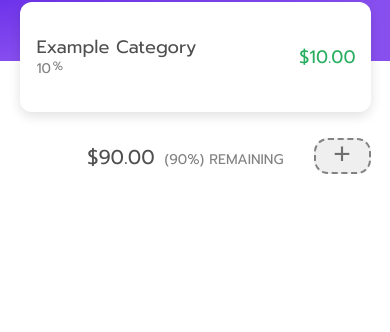
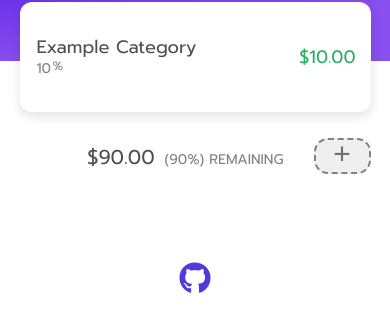
Before and after one commit to jacksonhvisuals/budget-calculator, a React (Create React App) app: page / in a window 390 px wide. Shown: the part 184-516 px from the top of the page. Built offline with nearby package versions, Linux system fonts and the light colour scheme.

Commit message:
:sparkles: Add GitHub icon
Add GitHub icon to link back to repo (close #7)

```diff
--- a/public/index.html
+++ b/public/index.html
@@ -12,6 +12,7 @@
     <link rel="shortcut icon" href="%PUBLIC_URL%/favicon.ico">
     <link href="https://fonts.googleapis.com/css?family=Raleway" rel="stylesheet">
     <link href="https://fonts.googleapis.com/css?family=Prompt" rel="stylesheet">
+    <link rel="stylesheet" href="https://use.fontawesome.com/releases/v5.2.0/css/all.css" integrity="sha384-hWVjflwFxL6sNzntih27bfxkr27PmbbK/iSvJ+a4+0owXq79v+lsFkW54bOGbiDQ" crossorigin="anonymous">
 
     <!--
       Notice the use of %PUBLIC_URL% in the tags above.
--- a/src/components/AppLayout/AppLayout.css
+++ b/src/components/AppLayout/AppLayout.css
@@ -70,7 +70,17 @@
   margin-left: auto;
   margin-right: auto;
   width: 50%;
-  padding-bottom: 200px;
+  padding-bottom: 0px;
+}
+
+.fa-github {
+  font-size: 32px;
+  margin-bottom: 20px;
+  margin-right: 20px;
+  color: #5438de;
+  position: fixed;
+  right: 0;
+  bottom: 0;
 }
 
 @media screen and (max-width: 1000px) {
@@ -110,6 +120,18 @@
   #background-color-header {
     height: 245px;
   }
+
+  .lower-container {
+    padding-bottom: 150px;
+  }
+
+  .fa-github {
+    margin-bottom: 20px;
+    margin-right: 0px;
+    position: static;
+    left: auto;
+    right: auto;
+  }
 }
 @media screen and (max-width: 510px) {
   .lower-container {
--- a/src/components/AppLayout/AppLayout.js
+++ b/src/components/AppLayout/AppLayout.js
@@ -187,6 +187,9 @@
             </button>
           </div>
         </div>
+        <div id="github-icon">
+          <i class="fab fa-github" />
+        </div>
       </div>
     );
   }
```
